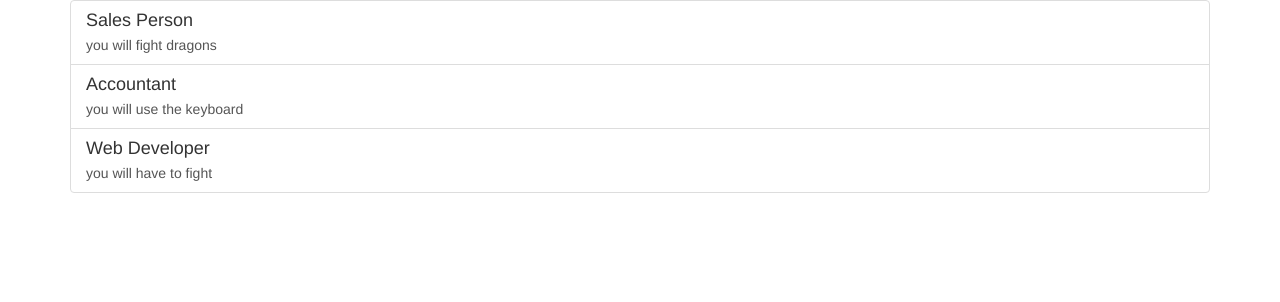
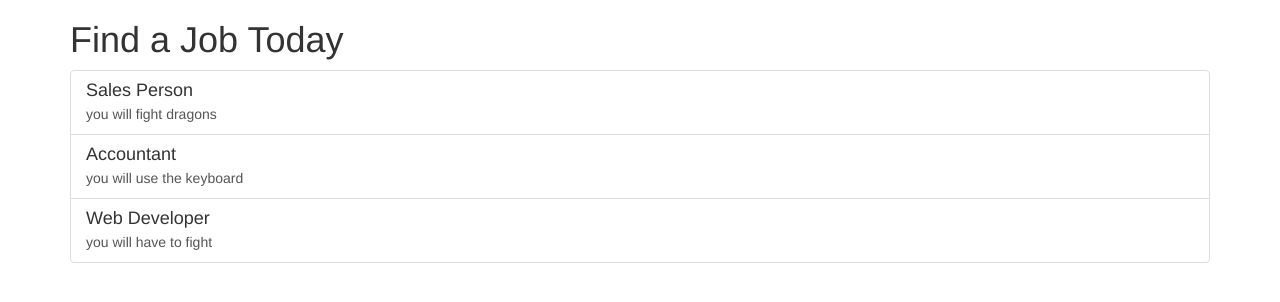
Before and after one commit to SuThaw/JobFinder, a website: page index.jade in a window 1280 px wide. Drawn offline with nearby package versions, Linux system fonts and the light colour scheme; files that its build step writes are made by us from their sources.

Commit message:
Added Title

```diff
--- a/index.jade
+++ b/index.jade
@@ -6,6 +6,7 @@ html
 		script(src="/app/app.js")
 	body(ng-app="app")
 		div.container
+			h1 Find a Job Today
 			div(ng-controller="testCtrl")
 				div.list-group
 					a.list-group-item(href='#')(ng-repeat="job in jobs")
```
Also changed, not shown: index.html (deleted).
